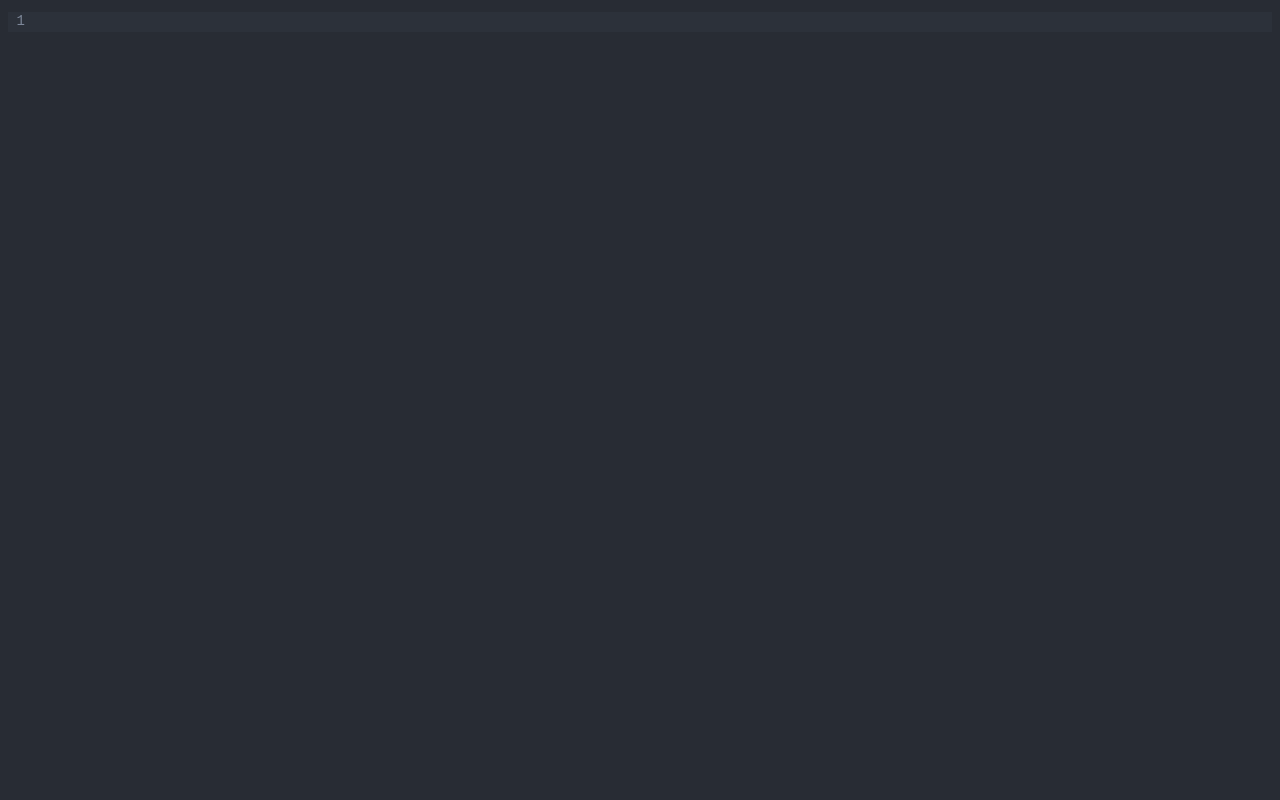
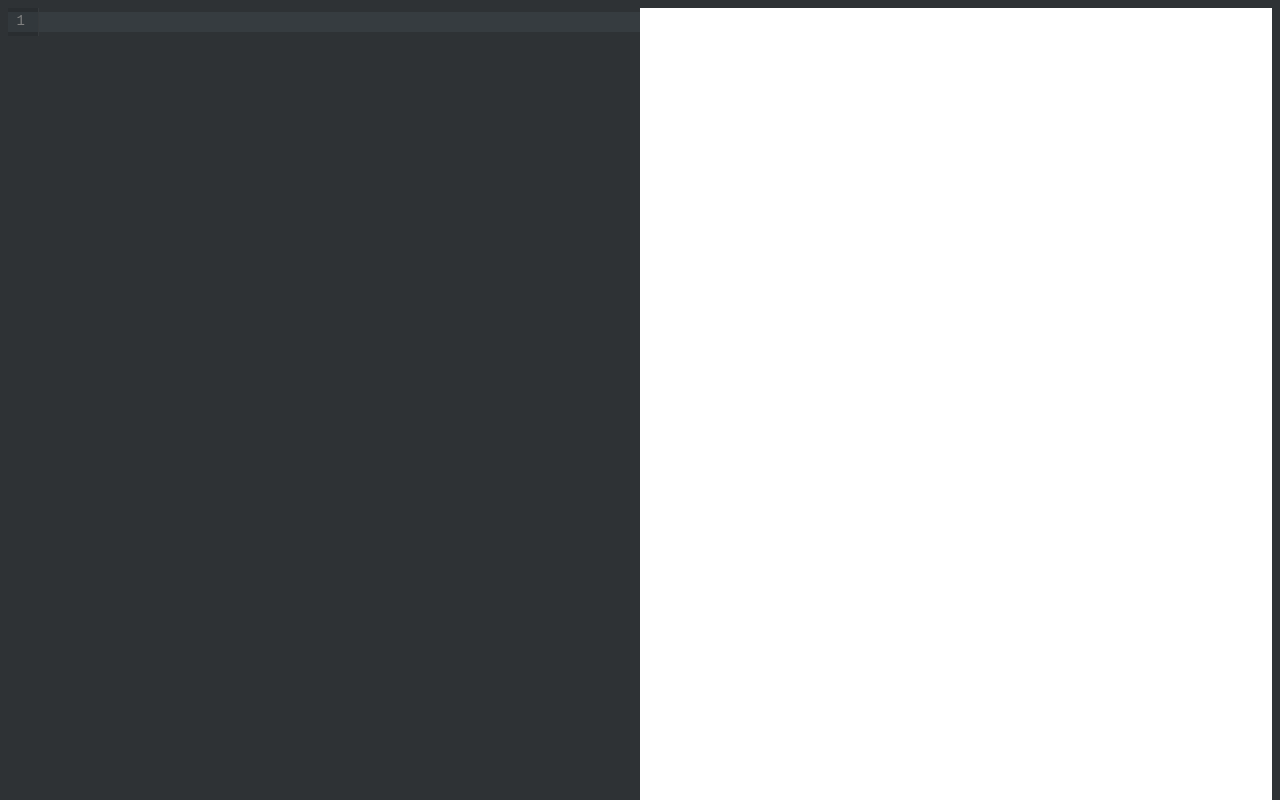
Before and after one commit to alexwkleung/Moonrise, a website with bundled scripts: page index.html in a window 1280 px wide. Shown: the top 800 px of the page. Built offline with nearby package versions, Linux system fonts and the light colour scheme.

Commit message:
Changed theme to basic-dark, removed unused deps, and added iframe

```diff
--- a/index.html
+++ b/index.html
@@ -12,6 +12,12 @@
     <link rel="stylesheet" href="./styles/style.css">
 
     <!-- editor -->
+    <div id="editor">
+        <!-- preview -->
+        <iframe id="preview" align="right"></iframe>
+    </div>
+
+    <!-- editor script -->
     <script type="module" src="build/editor.bundle.js"></script>
 </body>
 </html>
--- a/package.json
+++ b/package.json
@@ -20,13 +20,11 @@
   "homepage": "https://github.com/alexwkleung/CM6-Markdown-Editor-Demo#readme",
   "dependencies": {
     "@codemirror/autocomplete": "^0.20.2",
-    "@codemirror/basic-setup": "^0.20.0",
     "@codemirror/commands": "^0.20.0",
     "@codemirror/lang-markdown": "^0.20.1",
     "@codemirror/language": "^0.20.2",
     "@codemirror/search": "^0.20.1",
     "@codemirror/state": "^0.20.0",
-    "@codemirror/theme-one-dark": "^0.20.0",
     "@codemirror/view": "^0.20.6",
     "@lezer/highlight": "^0.16.0",
     "@rollup/plugin-commonjs": "^22.0.0",
--- a/src/editor.ts
+++ b/src/editor.ts
@@ -1,153 +1,235 @@
-//import { basicSetup } from '@codemirror/basic-setup';
-
 import { EditorState } from '@codemirror/state';
 
 import { EditorView } from '@codemirror/view';
 
 import { markdown } from '@codemirror/lang-markdown';
 
-//import { oneDark } from '@codemirror/theme-one-dark';
+import { keymap, highlightSpecialChars, drawSelection, highlightActiveLine, dropCursor, rectangularSelection, crosshairCursor,lineNumbers, highlightActiveLineGutter } from '@codemirror/view'
 
-import { keymap, highlightSpecialChars, drawSelection, highlightActiveLine, dropCursor, rectangularSelection, crosshairCursor,lineNumbers, highlightActiveLineGutter } from "@codemirror/view"
+import { syntaxHighlighting, HighlightStyle, indentOnInput, bracketMatching, foldGutter, foldKeymap } from '@codemirror/language'
 
-import { syntaxHighlighting, HighlightStyle, indentOnInput, bracketMatching, foldGutter, foldKeymap } from "@codemirror/language"
+import { defaultKeymap, history, historyKeymap } from '@codemirror/commands'
 
-import { defaultKeymap, history, historyKeymap } from "@codemirror/commands"
+import { searchKeymap, highlightSelectionMatches } from '@codemirror/search'
 
-import { searchKeymap, highlightSelectionMatches } from "@codemirror/search"
-
-import { autocompletion, completionKeymap, closeBrackets, closeBracketsKeymap } from "@codemirror/autocomplete"
+import { autocompletion, completionKeymap, closeBrackets, closeBracketsKeymap } from '@codemirror/autocomplete'
 
 import { tags } from '@lezer/highlight';
 
-//modified one dark theme.
-//credit: https://github.com/codemirror/theme-one-dark
-//base theme was taken from the npm install version.
+//modified basic-dark theme
+//credit: https://github.com/craftzdog/cm6-themes/tree/main/packages/basic-dark
 
-//colours
-const chalky = "#e5c07b",
-    coral = "#e06c75",
-    cyan = "#56b6c2",
-    invalid = "#ffffff",
-    ivory = "#abb2bf",
-    stone = "#7d8799",
-    malibu = "#61afef",
-    sage = "#98c379",
-    whiskey = "#d19a66",
-    violet = "#c678dd",
-    darkBackground = "#21252b",
-    highlightBackground = "#2c313a",
-    background = "#282c34",
-    tooltipBackground = "#353a42",
-    selection = "#3E4451",
-    cursor = "#528bff"
+//theme colours
+const base00 = '#2E3235',
+  base01 = '#DDDDDD',
+  base02 = '#5e676e',
+  base03 = '#b0b0b0',
+  //base04 = '#d0d0d0',
+  base05 = '#e0e0e0',
+  base06 = '#808080',
+  base07 = '#000000',
+  base08 = '#A54543',
+  base09 = '#fc6d24',
+  base0A = '#fda331',
+  base0B = '#8abeb7',
+  base0C = '#b5bd68',
+  base0D = '#6fb3d2',
+  base0E = '#cc99cc',
+  base0F = '#6987AF'
 
-//theme - base
-const oneDarkTheme = /*@__PURE__*/EditorView.theme({
-    "&": {
-        color: ivory,
+const invalid = base09,
+  darkBackground = '#292d30',
+  highlightBackground = base02 + '30',
+  background = base00,
+  tooltipBackground = base01,
+  selection = '#202325',
+  cursor = base01
+
+//theme styles
+const basicDarkTheme = EditorView.theme(
+  {
+    '&': {
+      color: base01,
       backgroundColor: background,
       fontSize: "14px"
     },
-    ".cm-content": {
+
+    '.cm-content': {
       caretColor: cursor
     },
-    ".cm-cursor, .cm-dropCursor": { borderLeftColor: cursor, borderLeft: "1px solid", borderRight: ".5em solid", opacity: "0.7"},
-    "&.cm-focused .cm-selectionBackground, .cm-selectionBackground, .cm-content ::selection": { backgroundColor: selection },
-    ".cm-panels": { backgroundColor: darkBackground, color: ivory },
-    ".cm-panels.cm-panels-top": { borderBottom: "2px solid black" },
-    ".cm-panels.cm-panels-bottom": { borderTop: "2px solid black" },
-    ".cm-searchMatch": {
-        backgroundColor: "#72a1ff59",
-        outline: "1px solid #457dff"
+
+    '.cm-cursor, .cm-dropCursor': { borderLeftColor: cursor, borderLeft: "0px solid", borderRight: ".5em solid", opacity: "0.7" },
+    '&.cm-focused .cm-selectionBackground, .cm-selectionBackground, .cm-content ::selection':
+      { backgroundColor: selection },
+
+    '.cm-panels': { backgroundColor: darkBackground, color: base03 },
+    '.cm-panels.cm-panels-top': { borderBottom: '2px solid black' },
+    '.cm-panels.cm-panels-bottom': { borderTop: '2px solid black' },
+
+    '.cm-searchMatch': {
+      backgroundColor: base02,
+      outline: `1px solid ${base03}`,
+      color: base07
     },
-    ".cm-searchMatch.cm-searchMatch-selected": {
-        backgroundColor: "#6199ff2f"
+    '.cm-searchMatch.cm-searchMatch-selected': {
+      backgroundColor: base05,
+      color: base07
     },
-    ".cm-activeLine": { backgroundColor: highlightBackground },
-    ".cm-selectionMatch": { backgroundColor: "#aafe661a" },
-    "&.cm-focused .cm-matchingBracket, &.cm-focused .cm-nonmatchingBracket": {
-        backgroundColor: "#bad0f847",
-        outline: "1px solid #515a6b"
+
+    '.cm-activeLine': { backgroundColor: highlightBackground },
+    '.cm-selectionMatch': { backgroundColor: highlightBackground },
+
+    '&.cm-focused .cm-matchingBracket, &.cm-focused .cm-nonmatchingBracket': {
+      outline: `1px solid ${base03}`
     },
-    ".cm-gutters": {
-        backgroundColor: background,
-        color: stone,
-        border: "none"
+
+    '&.cm-focused .cm-matchingBracket': {
+      backgroundColor: base02,
+      color: base07
     },
-    ".cm-activeLineGutter": {
+
+    '.cm-gutters': {
+      borderRight: `1px solid #ffffff10`,
+      color: base06,
+      backgroundColor: darkBackground
+    },
+
+    '.cm-activeLineGutter': {
       backgroundColor: highlightBackground
     },
-    ".cm-foldPlaceholder": {
-        backgroundColor: "transparent",
-        border: "none",
-        color: "#ddd"
+
+    '.cm-foldPlaceholder': {
+      backgroundColor: 'transparent',
+      border: 'none',
+      color: base02
     },
-    ".cm-tooltip": {
-        border: "none",
+
+    '.cm-tooltip': {
+      border: 'none',
       backgroundColor: tooltipBackground
     },
-    ".cm-tooltip .cm-tooltip-arrow:before": {
-        borderTopColor: "transparent",
-        borderBottomColor: "transparent"
+    '.cm-tooltip .cm-tooltip-arrow:before': {
+      borderTopColor: 'transparent',
+      borderBottomColor: 'transparent'
     },
-    ".cm-tooltip .cm-tooltip-arrow:after": {
+    '.cm-tooltip .cm-tooltip-arrow:after': {
       borderTopColor: tooltipBackground,
       borderBottomColor: tooltipBackground
     },
-    ".cm-tooltip-autocomplete": {
-        "& > ul > li[aria-selected]": {
+    '.cm-tooltip-autocomplete': {
+      '& > ul > li[aria-selected]': {
         backgroundColor: highlightBackground,
-            color: ivory
+        color: base03
       }
     }
-}, { dark: true });
+  },
+  { dark: true }
+)
 
 //highlighting
-const oneDarkHighlightStyle = /*@__PURE__*/HighlightStyle.define([
-    { tag: tags.keyword,
-        color: violet },
-    { tag: [tags.name, tags.deleted, tags.character, tags.propertyName, tags.macroName],
-        color: coral },
-    { tag: [/*@__PURE__*/tags.function(tags.variableName), tags.labelName],
-        color: malibu },
-    { tag: [tags.color, /*@__PURE__*/tags.constant(tags.name), /*@__PURE__*/tags.standard(tags.name)],
-        color: whiskey },
-    { tag: [/*@__PURE__*/tags.definition(tags.name), tags.separator],
-        color: ivory },
-    { tag: [tags.typeName, tags.className, tags.number, tags.changed, tags.annotation, tags.modifier, tags.self, tags.namespace],
-        color: chalky },
-    { tag: [tags.operator, tags.operatorKeyword, tags.url, tags.escape, tags.regexp, tags.link, /*@__PURE__*/tags.special(tags.string)],
-        color: cyan },
-    { tag: [tags.meta, tags.comment],
-        color: stone },
-    { tag: tags.strong,
-        fontWeight: "bold" },
-    { tag: tags.emphasis,
-        fontStyle: "italic" },
-    { tag: tags.strikethrough,
-        textDecoration: "line-through" },
-    { tag: tags.link,
-        color: stone,
-        textDecoration: "underline" },
-    { tag: tags.heading,
-        fontWeight: "bold",
-        color: coral },
-    { tag: [tags.atom, tags.bool, /*@__PURE__*/tags.special(tags.variableName)],
-        color: whiskey },
-    { tag: [tags.processingInstruction, tags.string, tags.inserted],
-        color: sage },
-    { tag: tags.invalid,
-        color: invalid },
-]);
+const basicDarkHighlightStyle = HighlightStyle.define([
+  { tag: tags.keyword, color: base0A },
+  {
+    tag: [tags.name, tags.deleted, tags.character, tags.propertyName, tags.macroName],
+    color: base0C
+  },
+  { tag: [tags.variableName], color: base0D },
+  { tag: [tags.function(tags.variableName)], color: base0A },
+  { tag: [tags.labelName], color: base09 },
+  {
+    tag: [tags.color, tags.constant(tags.name), tags.standard(tags.name)],
+    color: base0A
+  },
+  { tag: [tags.definition(tags.name), tags.separator], color: base0E },
+  { tag: [tags.brace], color: base0E },
+  {
+    tag: [tags.annotation],
+    color: invalid
+  },
+  {
+    tag: [tags.number, tags.changed, tags.annotation, tags.modifier, tags.self, tags.namespace],
+    color: base0A
+  },
+  {
+    tag: [tags.typeName, tags.className],
+    color: base0D
+  },
+  {
+    tag: [tags.operator, tags.operatorKeyword],
+    color: base0E
+  },
+  {
+    tag: [tags.tagName],
+    color: base0A
+  },
+  {
+    tag: [tags.squareBracket],
+    color: base0E
+  },
+  {
+    tag: [tags.angleBracket],
+    color: base0E
+  },
+  {
+    tag: [tags.attributeName],
+    color: base0D
+  },
+  {
+    tag: [tags.regexp],
+    color: base0A
+  },
+  {
+    tag: [tags.quote],
+    color: base01
+  },
+  { tag: [tags.string], color: base0C },
+  {
+    tag: tags.link,
+    color: base0F,
+    textDecoration: 'underline',
+    textUnderlinePosition: 'under'
+  },
+  {
+    tag: [tags.url, tags.escape, tags.special(tags.string)],
+    color: base0B
+  },
+  { tag: [tags.meta], color: base08 },
+  { tag: [tags.comment], color: base06, fontStyle: 'italic' },
+  { tag: tags.monospace, color: base01 },
+  { tag: tags.strong, fontWeight: 'bold', color: base0A },
+  { tag: tags.emphasis, fontStyle: 'italic', color: base0D },
+  { tag: tags.strikethrough, textDecoration: 'line-through' },
+  { tag: tags.heading, fontWeight: 'bold', color: base01 },
+  { tag: tags.special(tags.heading1), fontWeight: 'bold', color: base01 },
+  { tag: tags.heading1, fontWeight: 'bold', color: base01 },
+  {
+    tag: [tags.heading2, tags.heading3, tags.heading4],
+    fontWeight: 'bold',
+    color: base01
+  },
+  {
+    tag: [tags.heading5, tags.heading6],
+    color: base01
+  },
+  { tag: [tags.atom, tags.bool, tags.special(tags.variableName)], color: base0B },
+  {
+    tag: [tags.processingInstruction, tags.inserted],
+    color: base0B
+  },
+  {
+    tag: [tags.contentSeparator],
+    color: base0D
+  },
+  { tag: tags.invalid, color: base02, borderBottom: `1px dotted ${invalid}` }
+])
 
 //editor
-let editor = new EditorView({
+const editor = new EditorView({
   state: EditorState.create({
     extensions: [
         //basicSetup,
         markdown(),
-        oneDarkTheme,
+        basicDarkTheme,
         lineNumbers(),
         highlightActiveLineGutter(),
         highlightSpecialChars(),
@@ -157,7 +239,7 @@ let editor = new EditorView({
         dropCursor(),
         EditorState.allowMultipleSelections.of(true),
         indentOnInput(),
-        syntaxHighlighting(oneDarkHighlightStyle, {fallback: true}),
+        syntaxHighlighting(basicDarkHighlightStyle, {fallback: true}),
         bracketMatching(),
         closeBrackets(),
         autocompletion(),
@@ -175,5 +257,5 @@ let editor = new EditorView({
         ])
     ]
   }),
-  parent: document.body
+  parent: document.getElementById('editor')!
 })
--- a/styles/style.css
+++ b/styles/style.css
@@ -1,8 +1,16 @@
 body {
-    background-color: #282c34;
+    background-color: #2E3235;
 }
 
 .cm-scroller {
     overflow: auto;
     min-height: 2280px;
 }
+
+#preview {
+    background-color: #ffff;
+    border: 0;
+    height: 2880px;
+    width: 50%;
+    position: relative;
+}
```
Also changed, not shown: 1 other file. Lines whose indentation alone changed are shown as unchanged.
